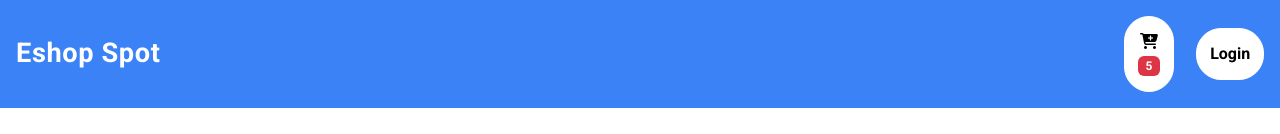
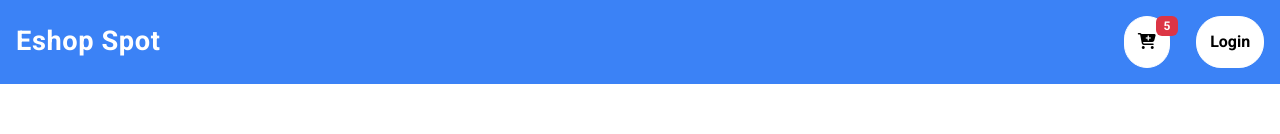
Before and after one commit to Jayagopal-web/shopping-cart, an Angular app: page / in a window 1280 px wide. Shown: the top 134 px of the page. Built offline with nearby package versions, Linux system fonts and the light colour scheme; no server answers.

Commit message:
cart button design

```diff
--- a/src/app/navbar/navbar.component.css
+++ b/src/app/navbar/navbar.component.css
@@ -63,6 +63,12 @@
     border-radius: 25px;
     color: #000;
     text-decoration: none;
+}
+.cart-btn button{
+    position: relative;
+}
+.cart-btn .badge.bg-danger{
+    position: absolute;
 }
 .search-bar{
     text-align: center;
```
